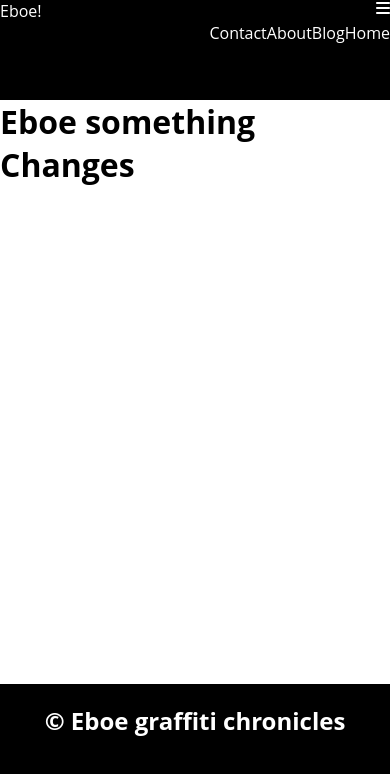
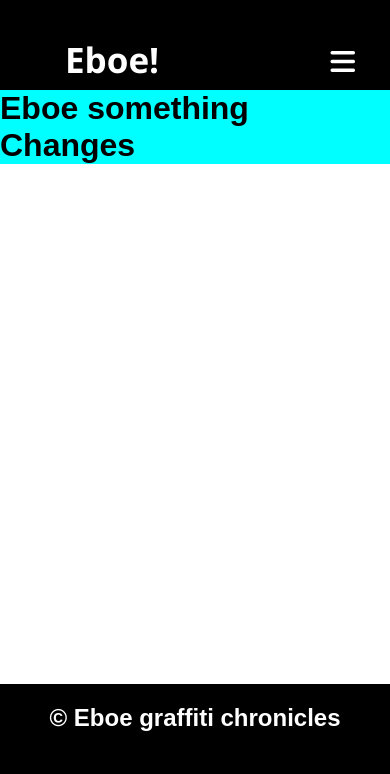
Before and after one commit to Noroff-FEU-Assignments/project-exam-1-hakon-marius, a plain HTML site: page index.html in a window 390 px wide. Drawn offline with Linux system fonts and the light colour scheme.

Commit message:
more work done

```diff
--- a/css/style.css
+++ b/css/style.css
@@ -2,47 +2,116 @@
     margin: 0;
     padding: 0;
     box-sizing: border-box;
+    font-family: Arial, Helvetica, sans-serif;
+}
+
+:root {
+    --background_color: black;
+}
+
+.logo {
+    color: white;
+    font-size: 35px;
+    line-height: 120px;
+    font-weight: bold;
+    padding: 0 65px;
+    margin-right: 50px;
+    font-family: 'Segoe UI', Tahoma, Geneva, Verdana, sans-serif;
 }
 
 body {
-    font-family: "source sans pro", "open sans", Verdana, Geneva, Tahoma, sans-serif;
     min-height: 100vh;
     display: flex;
     flex-direction: column;
 }
 
 nav {
-    background-color: black;
-    color: white;
-    height: 100px;
+    background-color: var(--background_color);
+    height: 90px;
+    width: 100%;
+    display: flex;
 }
 
-a {
+nav ul {
+    margin-right: auto;
+    text-transform: uppercase;
+}
+
+nav ul li {
+    display: inline-block;
+    line-height: 80px;
+    margin: 0 5px;
+    margin: 50px 0;
+    line-height: 30px;
+    list-style: none;
+}
+
+nav ul li a {
     color: white;
+    padding: 5px 8px;
+    font-size: 22px;
     text-decoration: none;
 }
 
-li {
-    float: right;
-    list-style: none;
+#menu-checkbox:checked~ul {
+    left: 0;
+}
+
+.menu-checkbox {
+    font-size: 28px;
+    color: white;
+    position: absolute;
+    line-height: 125px;
+    right: 35px;
+    cursor: pointer;
+    display: none;
 }
 
 #menu-checkbox {
     display: none;
 }
 
-.burger-menu {
-    float: right;
+a.active,
+a:hover {
+    outline-color: red;
+    outline-style: dotted;
+    border-radius: 5px;
+    transition: 0.4s;
 }
 
-
-
+main {
+    background-color: aqua;
+}
 
 footer {
     height: 160px;
-    background-color: black;
+    background-color: var(--background_color);
     text-align: center;
     padding-top: 20px;
     color: white;
     margin-top: auto;
+    z-index: 1000;
 }
+
+@media (max-width: 700px) {
+
+    .menu-checkbox {
+        display: block;
+    }
+
+    ul {
+        position: fixed;
+        height: 100vh;
+        width: 100%;
+        background-color: var(--background_color);
+        top: 75px;
+        left: +100%;
+        text-align: center;
+        transition: 0.4s;
+    }
+
+    nav ul li {
+        display: block;
+    }
+
+}
--- a/index.html
+++ b/index.html
@@ -14,7 +14,6 @@
     <header>
         <nav>
             <input type="checkbox" id="menu-checkbox">
-            <label for="menu-checkbox" class="menu-checkbox"><i class="fa-solid fa-bars burger-menu"></i></label>
             <label class="logo">Eboe!</label>
             <ul>
                 <li><a href="index.html" class="active">Home</a></li>
@@ -22,15 +21,19 @@
                 <li><a href="about.html">About</a></li>
                 <li><a href="contact.html">Contact</a></li>
             </ul>
+            <div>
+                <label for="menu-checkbox" class="menu-checkbox"><i class="fa-solid fa-bars burger-menu"></i></label>
+            </div>
         </nav>
+
     </header>
     <main>
         <h1>Eboe something Changes</h1>
     </main>
-
     <footer>
         <h2>&copy; Eboe graffiti chronicles</h2>
     </footer>
+
 </body>
 
 </html>
```
